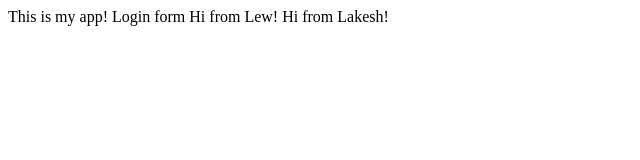
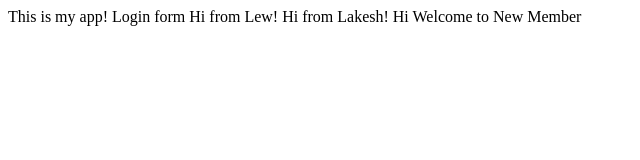
Before and after one commit to Houlz99/myappsample, a plain HTML site: page index.html in a window 1280 px wide. Shown: the whole page, without its empty margins (0-640 px from the left). Drawn offline with Linux system fonts and the light colour scheme.

Commit message:
Added new information

```diff
--- a/index.html
+++ b/index.html
@@ -11,4 +11,9 @@
 
 	Hi from Lakesh!
 </body>
+<body>
+
+Hi Welcome to New Member
+
+</body>
 </html>
```
